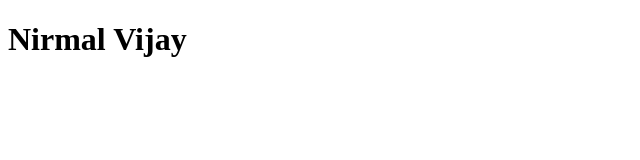
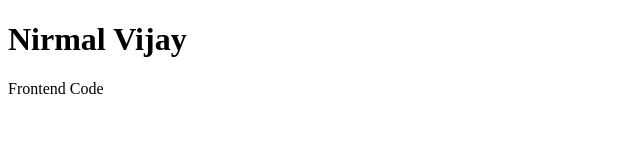
Before and after one commit to Nirmal-Vijay/SampleRepo, a plain HTML site: page index.html in a window 1280 px wide. Shown: the whole page, without its empty margins (0-640 px from the left). Drawn offline with Linux system fonts and the light colour scheme.

Commit message:
feat : frontend code added

```diff
--- a/index.html
+++ b/index.html
@@ -7,5 +7,6 @@
   </head>
   <body>
     <h1>Nirmal Vijay</h1>
+    <p>Frontend Code</p>
   </body>
 </html>
```
